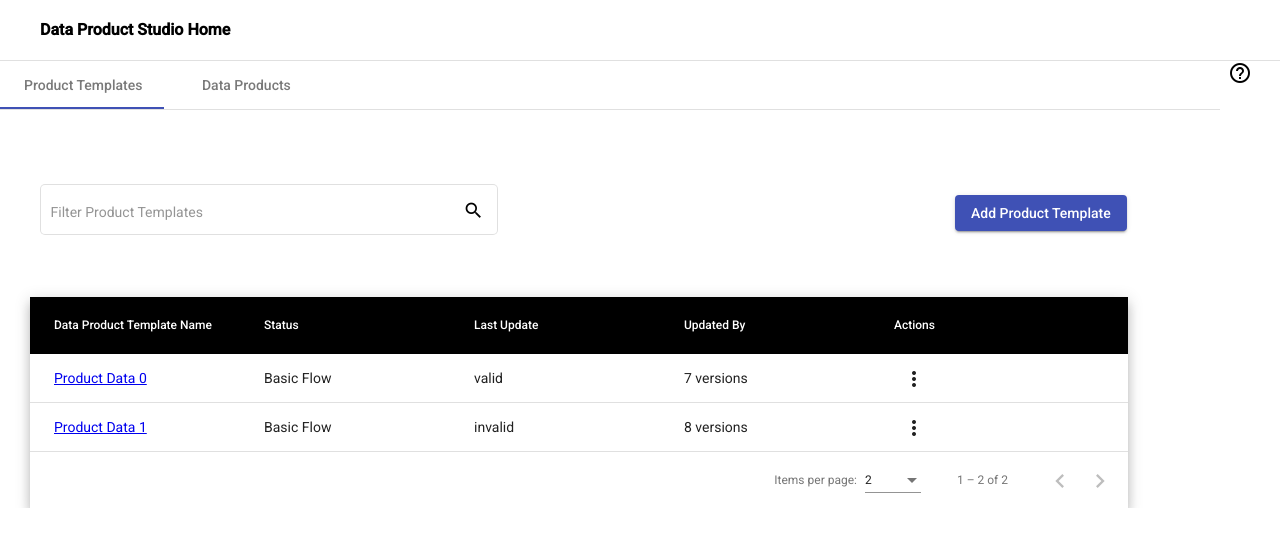
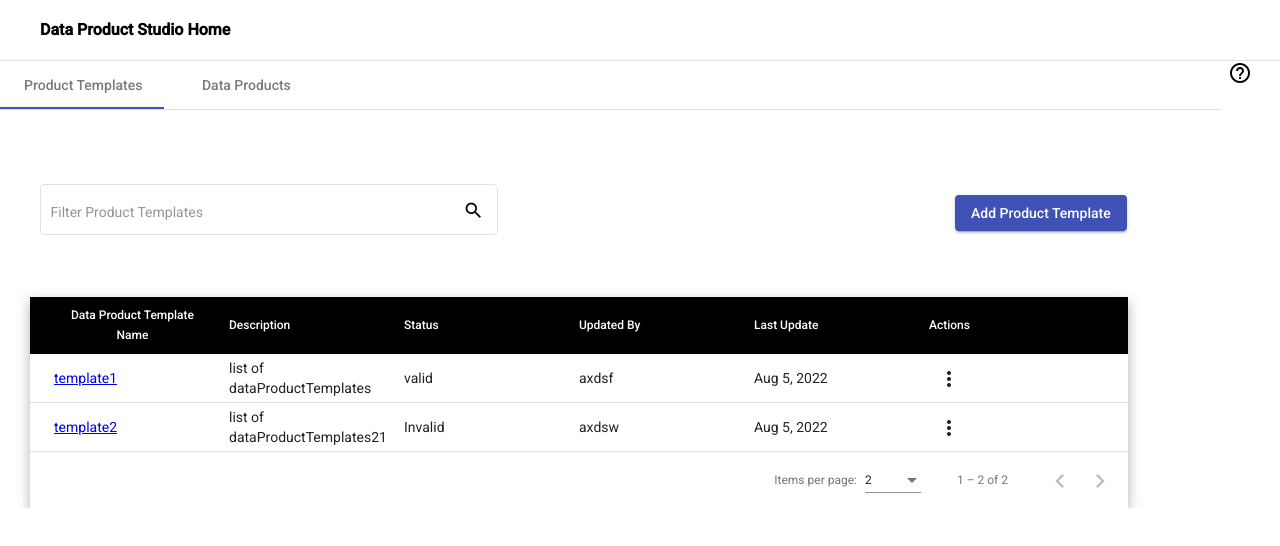
Before and after one commit to NamaNagesh/AngularMy, an Angular app: page / in a window 1280 px wide. Shown: the top 546 px of the page. Built offline with nearby package versions, Linux system fonts and the light colour scheme; no server answers.

Commit message:
api mock integration product template

```diff
--- a/src/app/app.module.ts
+++ b/src/app/app.module.ts
@@ -28,6 +28,8 @@ import {MatMenuModule} from '@angular/material/menu';
 import { ProductTemplateDetailsComponent } from './product-template-details/product-template-details.component';
 import { HomeComponent } from './home/home.component';
 import { ProductDataDetailsComponent } from './product-data-details/product-data-details.component';
+import { HttpClientModule } from '@angular/common/http';
+
 
 @NgModule({
   declarations: [
@@ -59,7 +61,8 @@ import { ProductDataDetailsComponent } from './product-data-details/product-data
     MatDialogModule,
     MatIconModule,
     CdkMenuModule,
-    MatMenuModule
+    MatMenuModule,
+    HttpClientModule
   ],
   providers: [],
   bootstrap: [AppComponent]
--- a/src/app/products-templates/products-templates.component.html
+++ b/src/app/products-templates/products-templates.component.html
@@ -96,32 +96,37 @@
 
 
 
-      <ng-container matColumnDef="productName">
+      <ng-container matColumnDef="templateId">
         <mat-header-cell *matHeaderCellDef mat-sort-header>Data Product Template Name </mat-header-cell>
         <mat-cell *matCellDef="let element">
            <!-- <a href="/templateDetail">{{element.productName}}</a> -->
 
-           <a routerLink="/templateDetail" routerLinkActive="active" ariaCurrentWhenActive="page">{{element.productName}}</a>
+           <a routerLink="/templateDetail" routerLinkActive="active" ariaCurrentWhenActive="page">{{element.templateId}}</a>
            </mat-cell>
       </ng-container>
 
 
-      <ng-container matColumnDef="sproductTemplate">
-        <mat-header-cell *matHeaderCellDef mat-sort-header> Status</mat-header-cell>
-        <mat-cell *matCellDef="let element"> {{element.sproductTemplate}} </mat-cell>
+      <ng-container matColumnDef="templateDescription">
+        <mat-header-cell *matHeaderCellDef mat-sort-header> Description</mat-header-cell>
+        <mat-cell *matCellDef="let element"> {{element.templateDescription}} </mat-cell>
       </ng-container>
 
 
-      <ng-container matColumnDef="lastVersionStatus">
-        <mat-header-cell *matHeaderCellDef mat-sort-header> Last Update </mat-header-cell>
-        <mat-cell *matCellDef="let element"> {{element.lastVersionStatus}} </mat-cell>
+      <ng-container matColumnDef="status">
+        <mat-header-cell *matHeaderCellDef mat-sort-header>Status</mat-header-cell>
+        <mat-cell *matCellDef="let element"> {{element.status}} </mat-cell>
       </ng-container>
 
+      <ng-container matColumnDef="lastModifiedDate">
+        <mat-header-cell *matHeaderCellDef mat-sort-header>Last Update</mat-header-cell>
+        <mat-cell *matCellDef="let element"> {{element.lastModifiedDate | date}} </mat-cell>
+      </ng-container>
 
-      <ng-container matColumnDef="versions">
+      <ng-container matColumnDef="lastModifiedBy">
         <mat-header-cell *matHeaderCellDef mat-sort-header> Updated By </mat-header-cell>
-        <mat-cell *matCellDef="let element"> {{element.versions}} </mat-cell>
+        <mat-cell *matCellDef="let element"> {{element.lastModifiedBy}} </mat-cell>
       </ng-container>
+
 
 
       <ng-container matColumnDef="actions">
--- a/src/app/products-templates/products-templates.component.ts
+++ b/src/app/products-templates/products-templates.component.ts
@@ -4,6 +4,8 @@ import {MatSort} from '@angular/material/sort';
 import {MatPaginator} from '@angular/material/paginator';
 import { AddProductDialogComponent } from '../add-product-dialog/add-product-dialog.component';
 import {MatDialog} from '@angular/material/dialog';
+import { HttpClient } from '@angular/common/http';
+import { ThisReceiver } from '@angular/compiler';
 
 
 
@@ -15,7 +17,7 @@ import {MatDialog} from '@angular/material/dialog';
 export class ProductsTemplatesComponent implements OnInit {
 
 
-  constructor(public dialog: MatDialog) {}
+  constructor(public dialog: MatDialog,private http: HttpClient) {}
 
   @ViewChild('matSort') sort:MatSort= new MatSort();
   @ViewChild('paginator') paginator!: MatPaginator;
@@ -23,14 +25,43 @@ export class ProductsTemplatesComponent implements OnInit {
   @ViewChild('matSort1') sort1:MatSort= new MatSort();
   @ViewChild('paginator1') paginator1!: MatPaginator;
 
-  displayedColumns = ['productName', 'sproductTemplate', 'lastVersionStatus', 'versions','actions'];
-  ELEMENT_DATA : ElementObj[] = [
-    {productName:'Product Data 0', sproductTemplate: 'Basic Flow', lastVersionStatus: 'valid', versions: '7 versions',actions:''},
-    {productName:'Product Data 1', sproductTemplate: 'Basic Flow', lastVersionStatus: 'invalid', versions: '8 versions',actions:''},
+  displayedColumns = ['templateId', 'templateDescription', 'status', 'lastModifiedBy','lastModifiedDate','actions'];
+  ELEMENT_DATA : any[] = [
+    {templateId:'Product Data 0', templateDescription: 'Basic Flow', status: 'valid', lastModifiedBy: '7 versions',"lastModifiedDate":"",actions:''},
+    {templateId:'Product Data 0', templateDescription: 'Basic Flow', status: 'valid', lastModifiedBy: '7 versions',"lastModifiedDate":"",actions:''},
   ];
 
-  dataSource=new MatTableDataSource(this.ELEMENT_DATA);
-  dataSource1=new MatTableDataSource(this.ELEMENT_DATA);
+  DISPLAY_DATA:any[]=[];
+
+  MOCK_RES:any={
+    "templates":[
+      {
+        "templateId":"template1",
+        "templateDescription":"list of dataProductTemplates",
+        "status":"valid",
+        "lastModifiedBy":"axdsf",
+        "lastModifiedDate":"2022-08-05T02:44:56.483+00:00",
+        "uuid":"dddddddddddddddddddddddddddddddddd",
+        "action":""
+      },
+      {
+        "templateId":"template2",
+        "templateDescription":"list of dataProductTemplates21",
+        "status":"Invalid",
+        "lastModifiedBy":"axdsw",
+        "lastModifiedDate":"2022-08-05T02:44:56.483+00:00",
+        "uuid":"ccccccccccccccccccc",
+        "action":""
+      }
+    ],
+    "pagination" : {
+      "offset":0,
+      "limit":0,
+      "total":0
+    }
+  }
+  dataSource=new MatTableDataSource(this.DISPLAY_DATA);
+  //dataSource1=new MatTableDataSource(this.ELEMENT_DATA);
 
   applyFilter(event: Event) {
     const filterValue = (event.target as HTMLInputElement).value;
@@ -38,7 +69,7 @@ export class ProductsTemplatesComponent implements OnInit {
   }
   applyFilter1(event: Event) {
     const filterValue = (event.target as HTMLInputElement).value;
-    this.dataSource1.filter = filterValue.trim().toLowerCase();
+   // this.dataSource1.filter = filterValue.trim().toLowerCase();
   }
 
   openDialog(): void {
@@ -61,21 +92,33 @@ export class ProductsTemplatesComponent implements OnInit {
     this.dataSource.sort = this.sort;
     this.dataSource.paginator = this.paginator;
 
-    this.dataSource1.sort = this.sort1;
-    this.dataSource1.paginator = this.paginator1;
+   // this.dataSource1.sort = this.sort1;
+    //this.dataSource1.paginator = this.paginator1;
   }
 
   ngOnInit(): void {
-    this.dataSource.paginator = this.paginator;
+    this.http.get("http://localhost:8444/configuration-service/api/data-templates").subscribe((res:any)=>{
+      this.dataSource=new MatTableDataSource(this.DISPLAY_DATA);
+    },
+    (error:any)=>{
+      console.log("error");
+      // add mock data
+      this.DISPLAY_DATA=this.MOCK_RES["templates"];
+      console.log(this.DISPLAY_DATA);
+      this.dataSource=new MatTableDataSource(this.DISPLAY_DATA);
+      this.dataSource.paginator = this.paginator;
+    }
+    )
+
   }
 
 }
 
-export interface ElementObj {
-  productName: string;
-  sproductTemplate: string;
-  lastVersionStatus: string;
-  versions: string;
-  actions:string;
+// export interface ElementObj {
+//   productName: string;
+//   sproductTemplate: string;
+//   lastVersionStatus: string;
+//   versions: string;
+//   actions:string;
 
-}
+// }
```
